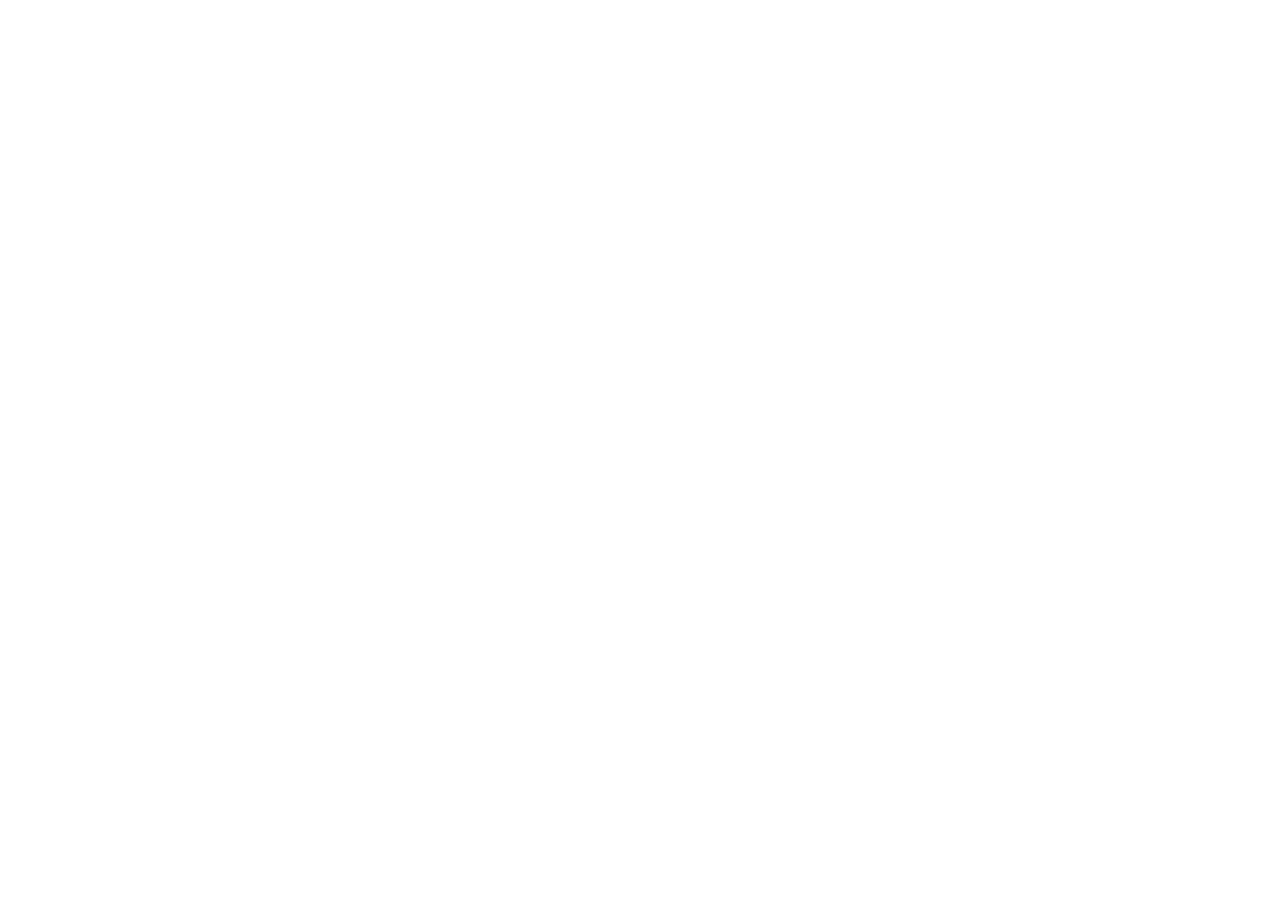
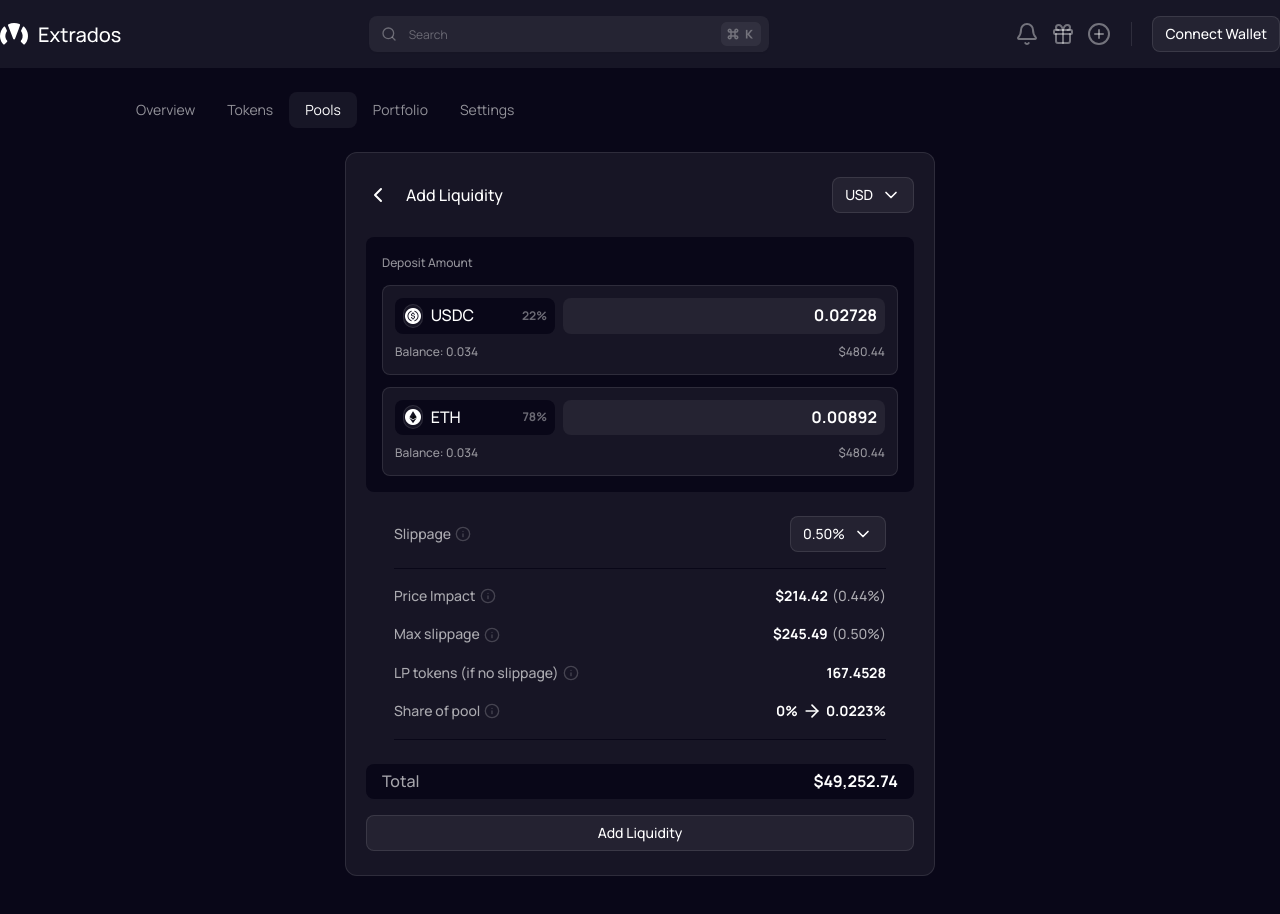
Before and after one commit to azkaanasiyya/extrados, a React (Vite) app: page /pools/addliquidity in a window 1280 px wide. Before the commit this address had no page. Shown: the top 914 px of the page. Before the commit the page ends 800 px from the top, so only its background shows below. Built offline with nearby package versions, Linux system fonts and the light colour scheme.

Commit message:
feat: add addliquidity page

```diff
--- a/src/App.tsx
+++ b/src/App.tsx
@@ -7,6 +7,7 @@
 import Settings from "./pages/settings";
 import TokenDetails from "./pages/tokendetails";
 import PoolDetails from "./pages/pooldetails";
+import AddLiquidity from "./pages/addliquidity";
 
 export default function App() {
   return (
@@ -17,6 +18,7 @@
         <Route path="tokens/details" element={<TokenDetails />} />
         <Route path="pools" element={<Pools />}/>
         <Route path="pools/details" element={<PoolDetails />}/>
+        <Route path="pools/addliquidity" element={<AddLiquidity />}/>
         <Route path="portfolio" element={<Portfolio />}/>
         <Route path="settings" element={<Settings />}/>
       </Route>
--- a/src/components/pooldetail/price.tsx
+++ b/src/components/pooldetail/price.tsx
@@ -2,6 +2,7 @@
 import usdc from "@/assets/pools/usdc.png";
 import eth from "@/assets/pools/ethp.png";
 import { Button } from "../ui/button";
+import { Link } from "react-router-dom";
 
 export default function PricePoolDetail() {
     return (
@@ -39,10 +40,12 @@
                         <ArrowLeftRight className="size-5 text-base-white"/>
                         Swap
                     </Button>
-                    <Button size="default" variant="default" className="cursor-pointer">
-                        <Plus className="size-5 text-base-white"/>
-                        Add Liquidity
-                    </Button>
+                    <Link to={`/pools/addliquidity`}>
+                        <Button size="default" variant="default" className="cursor-pointer">
+                            <Plus className="size-5 text-base-white"/>
+                            Add Liquidity
+                        </Button>
+                    </Link>
                 </div>
             </div>
         </div>
--- /dev/null
+++ b/src/pages/addliquidity.tsx
@@ -0,0 +1,125 @@
+import { Button } from "@/components/ui/button";
+import { ArrowRight, ChevronDown, ChevronLeft, Info } from "lucide-react";
+import usdc from "@/assets/pools/usdc.png"
+import eth from "@/assets/pools/ethp.png"
+import { Link } from "react-router-dom";
+
+export default function AddLiquidity() {
+    return (
+        <div className="flex flex-col items-center justify-center pb-[140px]">
+            <div className="w-full max-w-[590px] bg-white-neutral-900 rounded-[12px] border border-white-neutral-800 py-6 px-5 flex flex-col gap-6">
+                <div className="flex flex-row items-center justify-between w-full">
+                    <Link to={`/pools/details`} className="cursor-pointer">
+                        <div className="flex flex-row items-center gap-4">
+                            <ChevronLeft className="size-6 text-base-white" />
+                            <span className="text-[16px] leading-[160%] font-medium text-base-white">Add Liquidity</span>
+                        </div>
+                    </Link>
+
+                    <Button size="default" variant="default" className="cursor-pointer">
+                        USD
+                        <ChevronDown className="size-5 text-base-white"/>
+                    </Button>
+                </div>
+                <div className="flex flex-col gap-4 w-full">
+                    <div className="bg-neutral-900 rounded-[8px] p-4 flex flex-col gap-3 w-full">
+                        <span className="text-[12px] leading-[165%] font-medium text-white-neutral-400">Deposit Amount</span>
+                        <div className="bg-white-neutral-900 rounded-[8px] border border-white-neutral-800 p-3 flex flex-col gap-2 w-full">
+                            <div className="flex flex-row items-center gap-2">
+                                <div className="flex flex-row items-center rounded-[8px] bg-neutral-900 w-full max-w-[160px] px-2 py-[5px] gap-2">
+                                    <div className="bg-white-neutral-900 rounded-full w-6 h-6 border border-white-neutral-800 flex flex-col items-center justify-center">
+                                        <img src={usdc} alt="usdc" width={16} height={16} />
+                                    </div>
+                                    <div className="flex flex-row items-center justify-between w-full">
+                                        <span className="text-[16px] leading-[160%] font-medium text-base-white">USDC</span>
+                                        <span className="text-[12px] leading-[165%] font-bold text-white-neutral-500">22%</span>
+                                    </div>
+                                </div>
+                                <div className="bg-white-neutral-900 py-[5px] px-2 rounded-[8px] text-end text-[16px] leading-[160%] font-bold text-base-white w-full">0.02728</div>
+                            </div>
+                            <div className="flex flex-row items-center justify-between">
+                                <span className="text-[12px] leading-[165%] font-medium text-white-neutral-400">Balance: 0.034</span>
+                                <span className="text-[12px] leading-[165%] font-medium text-white-neutral-400">$480.44</span>
+                            </div>
+                        </div>
+                        <div className="bg-white-neutral-900 rounded-[8px] border border-white-neutral-800 p-3 flex flex-col gap-2 w-full">
+                            <div className="flex flex-row items-center gap-2">
+                                <div className="flex flex-row items-center rounded-[8px] bg-neutral-900 w-full max-w-[160px] px-2 py-[5px] gap-2">
+                                    <div className="bg-white-neutral-900 rounded-full w-6 h-6 border border-white-neutral-800 flex flex-col items-center justify-center">
+                                        <img src={eth} alt="eth" width={16} height={16} />
+                                    </div>
+                                    <div className="flex flex-row items-center justify-between w-full">
+                                        <span className="text-[16px] leading-[160%] font-medium text-base-white">ETH</span>
+                                        <span className="text-[12px] leading-[165%] font-bold text-white-neutral-500">78%</span>
+                                    </div>
+                                </div>
+                                <div className="bg-white-neutral-900 py-[5px] px-2 rounded-[8px] text-end text-[16px] leading-[160%] font-bold text-base-white w-full">0.00892</div>
+                            </div>
+                            <div className="flex flex-row items-center justify-between">
+                                <span className="text-[12px] leading-[165%] font-medium text-white-neutral-400">Balance: 0.034</span>
+                                <span className="text-[12px] leading-[165%] font-medium text-white-neutral-400">$480.44</span>
+                            </div>
+                        </div>
+                    </div>
+                </div>
+                <div className="px-7 flex flex-col gap-4 w-full">
+                    <div className="flex flex-row items-center pb-4 justify-between border-b border-neutral-900">
+                        <div className="flex flex-row items-center gap-1">
+                            <span className="text-[14px] leading-[160%] font-medium text-white-neutral-300">Slippage</span>
+                            <Info className="size-4 text-white-neutral-700"/>
+                        </div>
+                        <Button size="default" variant="default" className="cursor-pointer">
+                            0.50%
+                            <ChevronDown className="size-5 text-base-white"/>
+                        </Button>
+                    </div>
+                    <div className="flex flex-row items-center justify-between">
+                        <div className="flex flex-row items-center gap-1">
+                            <span className="text-[14px] leading-[160%] font-medium text-white-neutral-300">Price Impact</span>
+                            <Info className="size-4 text-white-neutral-700"/>
+                        </div>
+                        <div className="flex flex-row items-center gap-1">
+                            <span className="text-[14px] leading-[160%] font-bold text-base-white">$214.42</span>
+                            <span className="text-[14px] leading-[160%] font-medium text-white-neutral-300">(0.44%)</span>
+                        </div>
+                    </div>
+                    <div className="flex flex-row items-center justify-between">
+                        <div className="flex flex-row items-center gap-1">
+                            <span className="text-[14px] leading-[160%] font-medium text-white-neutral-300">Max slippage</span>
+                            <Info className="size-4 text-white-neutral-700"/>
+                        </div>
+                        <div className="flex flex-row items-center gap-1">
+                            <span className="text-[14px] leading-[160%] font-bold text-base-white">$245.49</span>
+                            <span className="text-[14px] leading-[160%] font-medium text-white-neutral-300">(0.50%)</span>
+                        </div>
+                    </div>
+                    <div className="flex flex-row items-center justify-between">
+                        <div className="flex flex-row items-center gap-1">
+                            <span className="text-[14px] leading-[160%] font-medium text-white-neutral-300">LP tokens (if no slippage)</span>
+                            <Info className="size-4 text-white-neutral-700"/>
+                        </div>
+                        <span className="text-[14px] leading-[160%] font-bold text-base-white">167.4528</span>
+                    </div>
+                    <div className="flex flex-row items-center justify-between pb-4 border-b border-neutral-900">
+                        <div className="flex flex-row items-center gap-1">
+                            <span className="text-[14px] leading-[160%] font-medium text-white-neutral-300">Share of pool</span>
+                            <Info className="size-4 text-white-neutral-700"/>
+                        </div>
+                        <div className="flex flex-row items-center gap-1">
+                            <span className="text-[14px] leading-[160%] font-bold text-base-white">0%</span>
+                            <ArrowRight className="size-5 text-base-white"/>
+                            <span className="text-[14px] leading-[160%] font-bold text-base-white">0.0223%</span>
+                        </div>
+                    </div>
+                </div>
+                <div className="flex flex-col gap-4 w-full">
+                    <div className="bg-neutral-900 rounded-[8px] px-4 py-[5px] flex flex-row items-center justify-between w-full">
+                        <span className="text-[16px] leading-[160%] font-medium text-white-neutral-300">Total</span>
+                        <span className="text-[16px] leading-[160%] font-bold text-base-white">$49,252.74</span>
+                    </div>
+                    <Button size="default" variant="default" className="cursor-pointer w-full">Add Liquidity</Button>
+                </div>
+            </div>
+        </div>
+    )
+}
```
